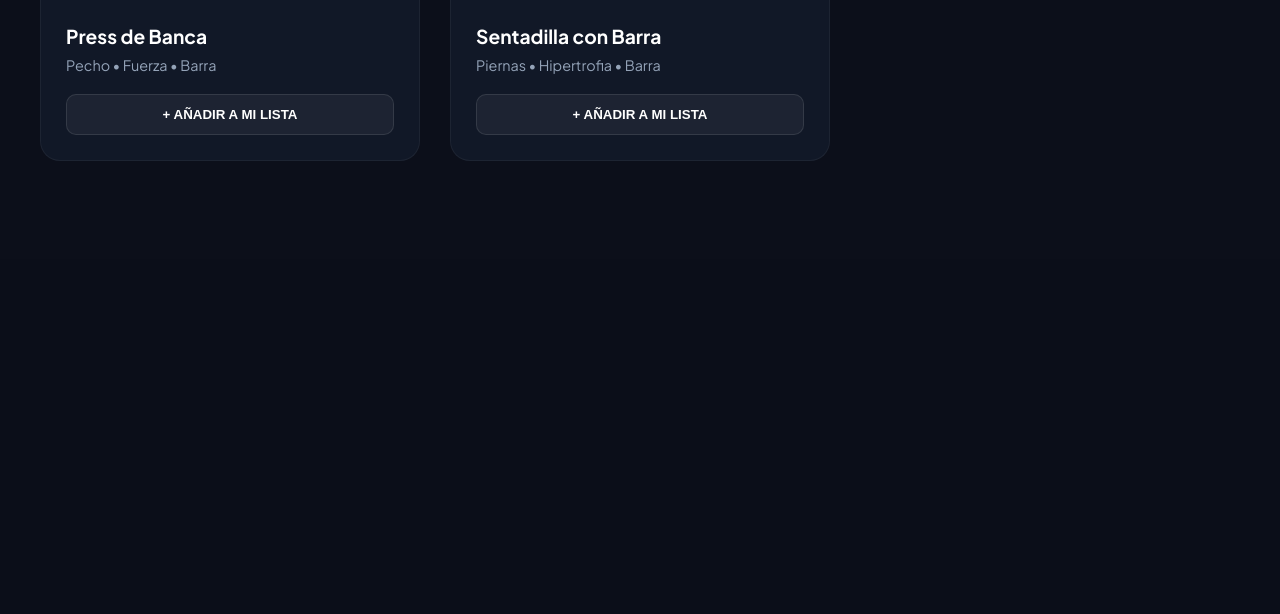
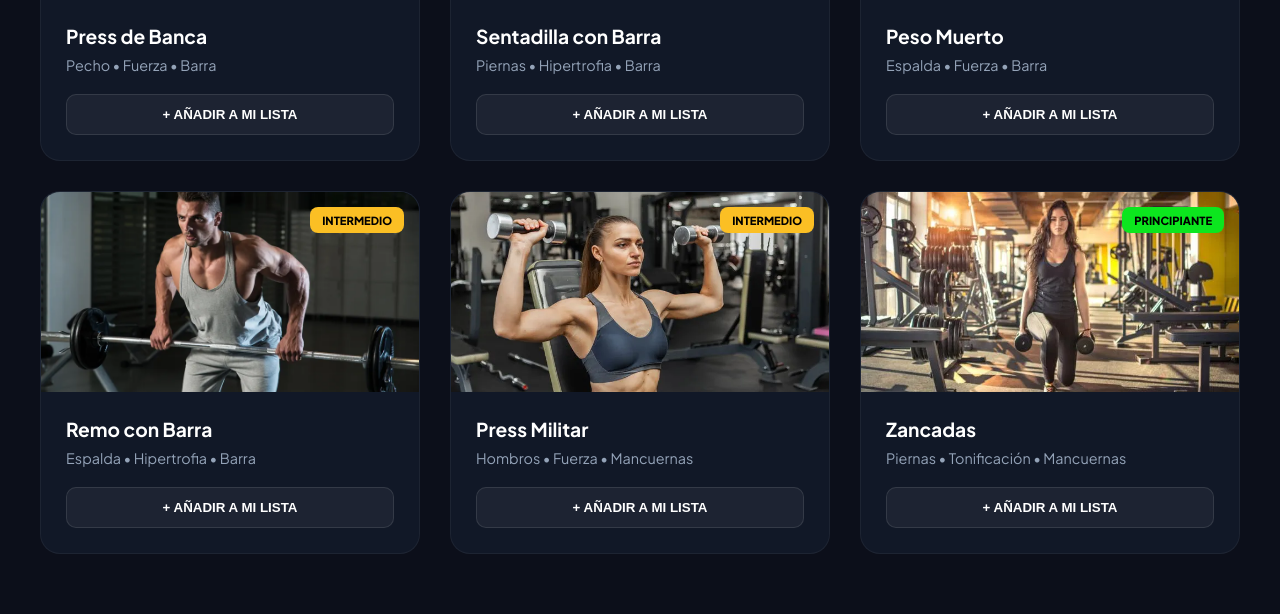
Before and after one commit to albertoocbr/GymTFG, a PHP site: page /ejercicios.php in a window 1280 px wide. Shown: the part 541-1155 px from the top of the page. Before the commit the page ends 702 px from the top, so only its background shows below. Run offline with PHP 8.4, Linux system fonts and the light colour scheme.

Commit message:
EjercicioTerminado

```diff
--- a/ejercicios.php
+++ b/ejercicios.php
@@ -25,8 +25,9 @@
             </div>
 
             <nav class="menu-navegacion">
-                <a href="ejercicios.php" class="enlace-nav activo">EJERCICIOS</a>
                 <a href="home.php" class="enlace-nav">INICIO</a>
+                <a href="ejercicios.php" class="enlace-nav">ENTRENAMIENTOS</a>
+                <a href="index.php" class="enlace-nav activo">INICIAR SESION</a>
                 <a href="registro.php" class="boton-registro">REGISTRARSE</a>
             </nav>
         </div>
@@ -49,7 +50,7 @@
             <div class="cuadricula-ejercicios">
                 <div class="tarjeta-ejercicio">
                     <div class="imagen-tarjeta">
-                        <img src="https://images.unsplash.com/photo-1571019614242-c5c5dee9f50b?q=80&w=600" alt="Press">
+                        <img src="imagenes/pressbanca.webp" alt="Press">
                         <span class="etiqueta-dificultad intermedio">INTERMEDIO</span>
                     </div>
                     <div class="detalles-tarjeta">
@@ -61,7 +62,7 @@
 
                 <div class="tarjeta-ejercicio">
                     <div class="imagen-tarjeta">
-                        <img src="https://images.unsplash.com/photo-1534438327276-14e5300c3a48?q=80&w=600" alt="Sentadilla">
+                        <img src="imagenes/sentadillabarra.webp" alt="Sentadilla">
                         <span class="etiqueta-dificultad avanzado">AVANZADO</span>
                     </div>
                     <div class="detalles-tarjeta">
@@ -70,6 +71,54 @@
                         <button class="boton-añadir">+ AÑADIR A MI LISTA</button>
                     </div>
                 </div>
+
+                <div class="tarjeta-ejercicio">
+    <div class="imagen-tarjeta">
+        <img src="imagenes/pesomuerto.webp" alt="Peso Muerto">
+        <span class="etiqueta-dificultad avanzado">AVANZADO</span>
+    </div>
+    <div class="detalles-tarjeta">
+        <h3>Peso Muerto</h3>
+        <p>Espalda • Fuerza • Barra</p>
+        <button class="boton-añadir">+ AÑADIR A MI LISTA</button>
+    </div>
+</div>
+
+<div class="tarjeta-ejercicio">
+    <div class="imagen-tarjeta">
+        <img src="imagenes/remobarra.webp" alt="Remo con Barra">
+        <span class="etiqueta-dificultad intermedio">INTERMEDIO</span>
+    </div>
+    <div class="detalles-tarjeta">
+        <h3>Remo con Barra</h3>
+        <p>Espalda • Hipertrofia • Barra</p>
+        <button class="boton-añadir">+ AÑADIR A MI LISTA</button>
+    </div>
+</div>
+
+<div class="tarjeta-ejercicio">
+    <div class="imagen-tarjeta">
+        <img src="imagenes/pressmilitar.webp" alt="Press Militar">
+        <span class="etiqueta-dificultad intermedio">INTERMEDIO</span>
+    </div>
+    <div class="detalles-tarjeta">
+        <h3>Press Militar</h3>
+        <p>Hombros • Fuerza • Mancuernas</p>
+        <button class="boton-añadir">+ AÑADIR A MI LISTA</button>
+    </div>
+</div>
+
+<div class="tarjeta-ejercicio">
+    <div class="imagen-tarjeta">
+        <img src="imagenes/zancadas.webp" alt="Zancadas">
+        <span class="etiqueta-dificultad principiante">PRINCIPIANTE</span>
+    </div>
+    <div class="detalles-tarjeta">
+        <h3>Zancadas</h3>
+        <p>Piernas • Tonificación • Mancuernas</p>
+        <button class="boton-añadir">+ AÑADIR A MI LISTA</button>
+    </div>
+</div>
             </div>
         </div>
     </main>
--- a/estilos/ejercicios.css
+++ b/estilos/ejercicios.css
@@ -109,17 +169,42 @@
     font-size: 0.7rem;
     font-weight: 900;
 }
-.intermedio { background: #FBBF24; color: #000000; }
-.avanzado { background: #EF4444; color: #FFFFFF; }
 
-.detalles-tarjeta { padding: 25px; }
-.detalles-tarjeta h3 { margin: 0; font-size: 1.2rem; }
-.detalles-tarjeta p { color: #94A3B8; margin: 8px 0 20px 0; font-size: 0.9rem; }
+.principiante {
+    background: #0ce61e;
+    color: #000000;
+}
+
+
+.intermedio {
+    background: #FBBF24;
+    color: #000000;
+}
+
+.avanzado {
+    background: #EF4444;
+    color: #FFFFFF;
+}
+
+.detalles-tarjeta {
+    padding: 25px;
+}
+
+.detalles-tarjeta h3 {
+    margin: 0;
+    font-size: 1.2rem;
+}
+
+.detalles-tarjeta p {
+    color: #94A3B8;
+    margin: 8px 0 20px 0;
+    font-size: 0.9rem;
+}
 
 .boton-añadir {
     width: 100%;
-    background: rgba(255,255,255,0.05);
-    border: 1px solid rgba(255,255,255,0.1);
+    background: rgba(255, 255, 255, 0.05);
+    border: 1px solid rgba(255, 255, 255, 0.1);
     color: white;
     padding: 12px;
     border-radius: 10px;
```
Also changed, not shown: other parts of estilos/ejercicios.css (+82 -18 lines), entrenamiento.php (added), estilos/entrenamiento.css (added), imagenes/imgpress.jpeg (added), imagenes/pesomuerto.webp (added), imagenes/pressbanca.webp (added), imagenes/pressmilitar.webp (added), imagenes/remobarra.webp (added), imagenes/sentadillabarra.webp (added), imagenes/zancadas.webp (added).
